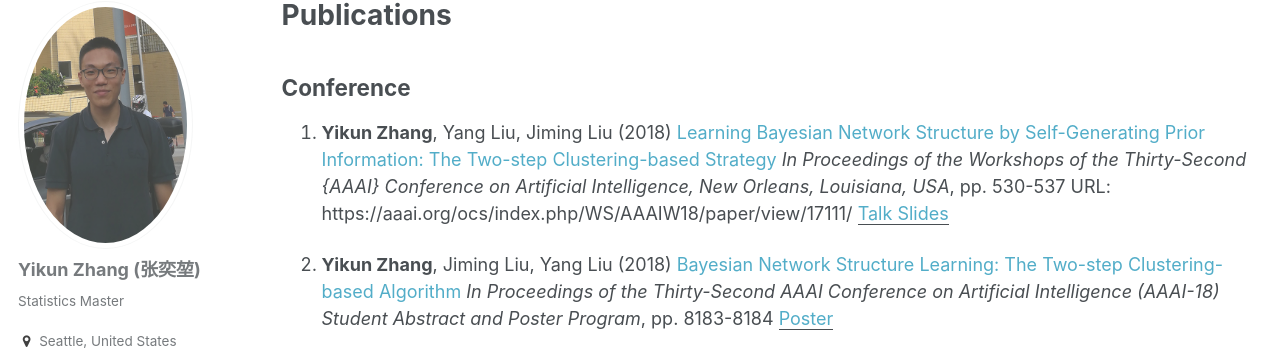
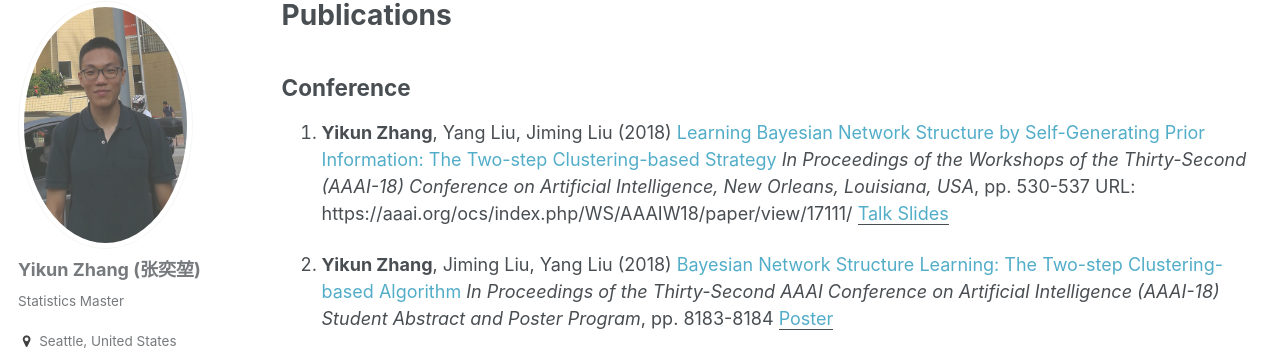
Before and after one commit to zhangyk8/zhangyk8.github.io, a Jekyll site: the page built from _pages/publications.md, in a window 1280 px wide. Shown: the part 117-479 px from the top of the page. Built offline with Jekyll 4.4.1, drawn with Linux system fonts in a browser that asks for light colours.

Commit message:
Update publications.md

```diff
--- a/_pages/publications.md
+++ b/_pages/publications.md
@@ -23,7 +23,7 @@ My publications will be coming soon.
 
 ## Conference
 
-1. **Yikun Zhang**, Yang Liu, Jiming Liu (2018) <A href="https://zhangyk8.github.io/publications/AAAIWorkshop.pdf" style="color: #52adc8; text-decoration=underline"> Learning Bayesian Network Structure by Self-Generating Prior Information: The Two-step Clustering-based Strategy </A>  _In Proceedings of the Workshops of the Thirty-Second {AAAI} Conference on Artificial Intelligence, New Orleans, Louisiana, USA_, pp. 530-537 URL: <A href="https://aaai.org/ocs/index.php/WS/AAAIW18/paper/view/17111/" style="text-decoration=underline"> https://aaai.org/ocs/index.php/WS/AAAIW18/paper/view/17111/ </A> <u style="color: #52adc8"><A href="https://zhangyk8.github.io/publications/Workshop_Talk.pdf" style="color: #52adc8; text-decoration=underline">  Talk Slides </A></u>
+1. **Yikun Zhang**, Yang Liu, Jiming Liu (2018) <A href="https://zhangyk8.github.io/publications/AAAIWorkshop.pdf" style="color: #52adc8; text-decoration=underline"> Learning Bayesian Network Structure by Self-Generating Prior Information: The Two-step Clustering-based Strategy </A>  _In Proceedings of the Workshops of the Thirty-Second (AAAI-18) Conference on Artificial Intelligence, New Orleans, Louisiana, USA_, pp. 530-537 URL: <A href="https://aaai.org/ocs/index.php/WS/AAAIW18/paper/view/17111/" style="text-decoration=underline"> https://aaai.org/ocs/index.php/WS/AAAIW18/paper/view/17111/ </A> <u style="color: #52adc8"><A href="https://zhangyk8.github.io/publications/Workshop_Talk.pdf" style="color: #52adc8; text-decoration=underline">  Talk Slides </A></u>
 
 2. **Yikun Zhang**, Jiming Liu, Yang Liu (2018) <A href="https://zhangyk8.github.io/publications/AAAIStudentAbstract.pdf" style="color: #52adc8; text-decaration=underline"> Bayesian Network Structure Learning: The Two-step Clustering-based Algorithm </A>  _In Proceedings of the Thirty-Second AAAI Conference on Artificial Intelligence (AAAI-18) Student Abstract and Poster Program_, pp. 8183-8184  <u style="color: #52adc8"><A href="https://zhangyk8.github.io/publications/poster_SA.pdf" style="color: #52adc8; text-decoration=underline"> Poster </A></u>
 
```
